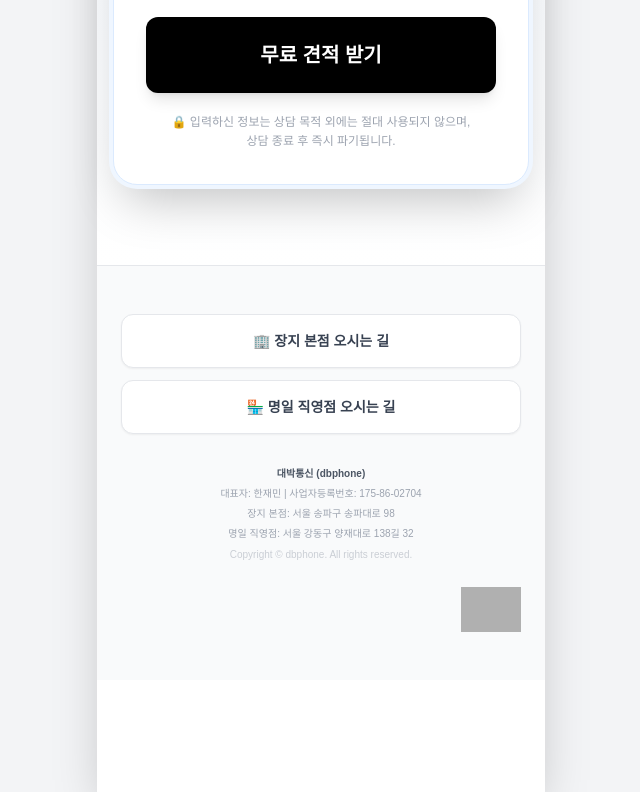
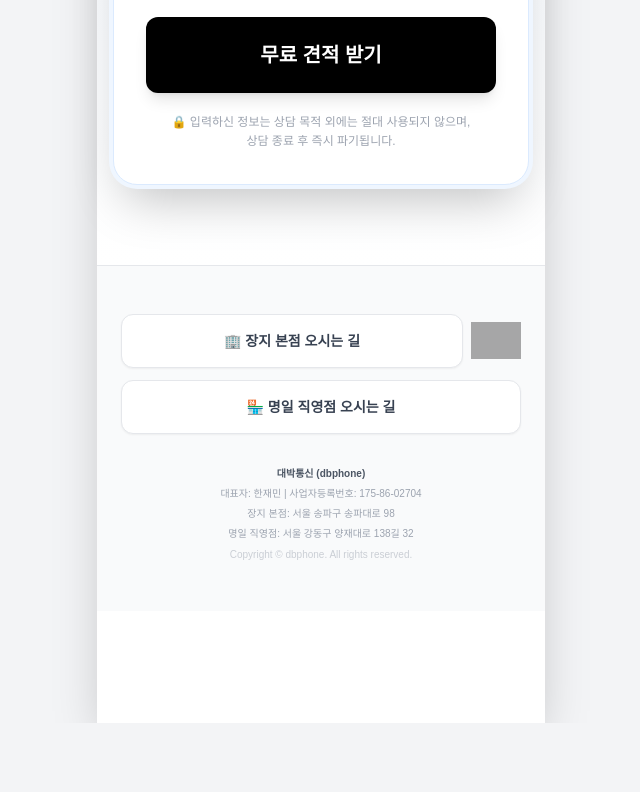
Before and after one commit to Jam-HAN/dbphone, a plain HTML site: page index.html in a window 1280 px wide. Shown: the part 7887-8679 px from the top of the page, without its empty margins (319-959 px from the left). After the commit the page ends 8610 px from the top, so only its background shows below. Drawn offline with nearby package versions, Linux system fonts and the light colour scheme; grey boxes are pictures that could not be loaded; a web font is replaced by a local one.

Commit message:
Update index.html

```diff
--- a/index.html
+++ b/index.html
@@ -425,20 +425,21 @@
 
         <footer class="bg-gray-50 border-t border-gray-200 py-12 px-6 text-center">
             <div class="flex flex-col gap-3 mb-8">
-                <a href="#" class="bg-white border px-6 py-4 rounded-xl font-bold text-sm shadow-sm hover:bg-gray-50 transition text-gray-700">🏢 장지 본점 오시는 길</a>
-                <a href="#" class="bg-white border px-6 py-4 rounded-xl font-bold text-sm shadow-sm hover:bg-gray-50 transition text-gray-700">🏪 명일 직영점 오시는 길</a>
+                <div class="flex gap-2 items-center justify-center">
+                    <a href="https://map.naver.com/p/entry/place/1765923497" target="_blank" class="flex-1 bg-white border px-6 py-4 rounded-xl font-bold text-sm shadow-sm hover:bg-gray-50 transition text-gray-700">🏢 장지 본점 오시는 길</a>
+                    <a href="https://ictmarket.or.kr:8443/precon/pop_CertIcon.do?PRECON_REQ_ID=PRE0000170509" target="_blank" class="shrink-0 opacity-90 hover:opacity-100 transition">
+                        <img style="cursor:pointer; width: 50px;" src="https://ictmarket.or.kr:8443/getCertIcon.do?cert_icon=KP23012763712U001" alt="사전승낙서">
+                    </a>
+                </div>
+                <a href="https://map.naver.com/p/entry/place/1204429331" target="_blank" class="w-full bg-white border px-6 py-4 rounded-xl font-bold text-sm shadow-sm hover:bg-gray-50 transition text-gray-700">🏪 명일 직영점 오시는 길</a>
             </div>
+
             <div class="text-[10px] text-gray-400 leading-relaxed space-y-1">
                 <p class="font-bold text-gray-600">대박통신 (dbphone)</p>
                 <p>대표자: 한재민 | 사업자등록번호: 175-86-02704</p>
                 <p>장지 본점: 서울 송파구 송파대로 98</p>
                 <p>명일 직영점: 서울 강동구 양재대로 138길 32</p>
                 <p class="mt-4 opacity-50">Copyright © dbphone. All rights reserved.</p>
-            </div>
-            <div class="mt-6 flex justify-end">
-                <a href="https://ictmarket.or.kr:8443/precon/pop_CertIcon.do?PRECON_REQ_ID=PRE0000170509" target="_blank" class="opacity-80 hover:opacity-100 transition">
-                    <img style="cursor:pointer; width: 60px;" src="https://ictmarket.or.kr:8443/getCertIcon.do?cert_icon=KP23012763712U001" alt="사전승낙서">
-                </a>
             </div>
         </footer>
 
```
